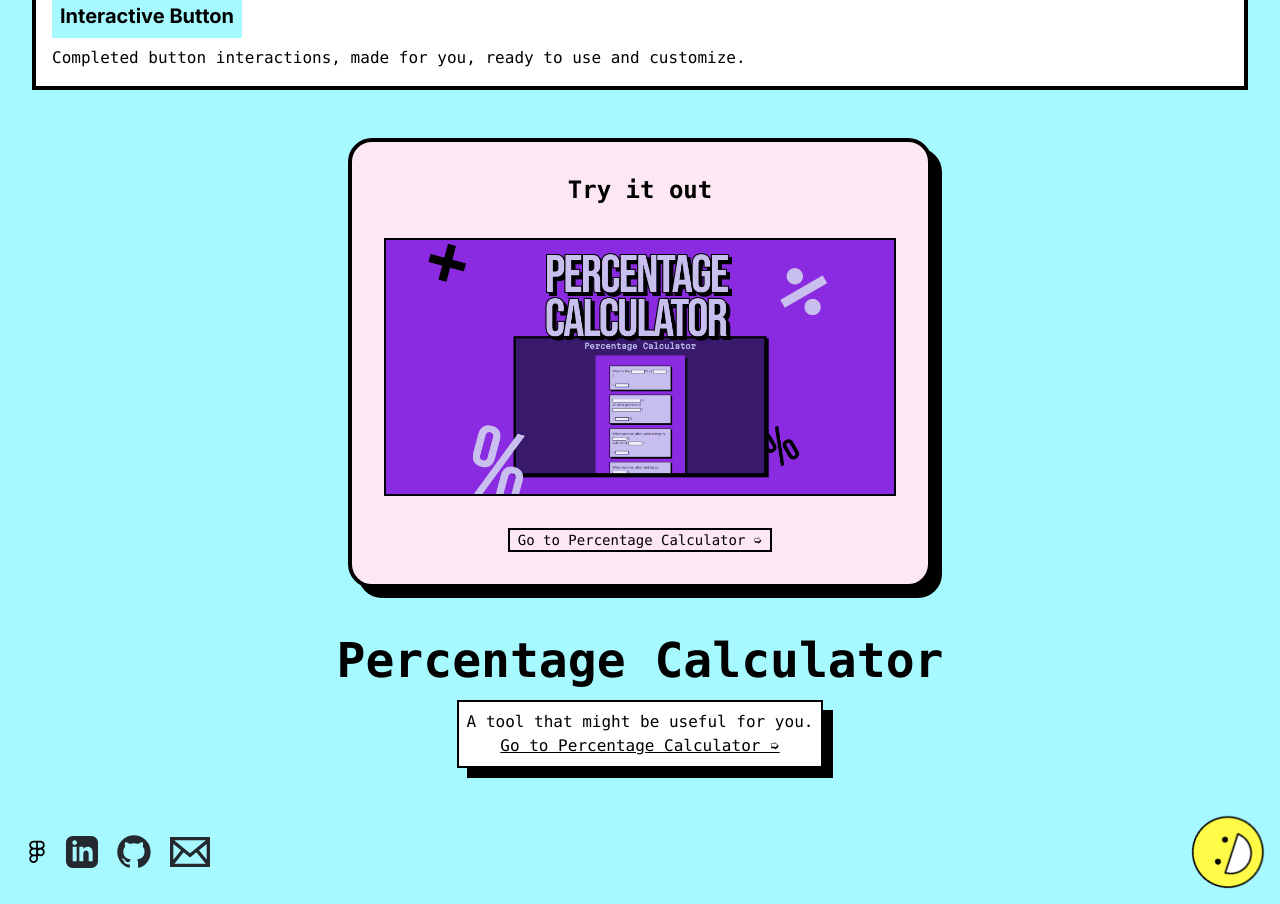
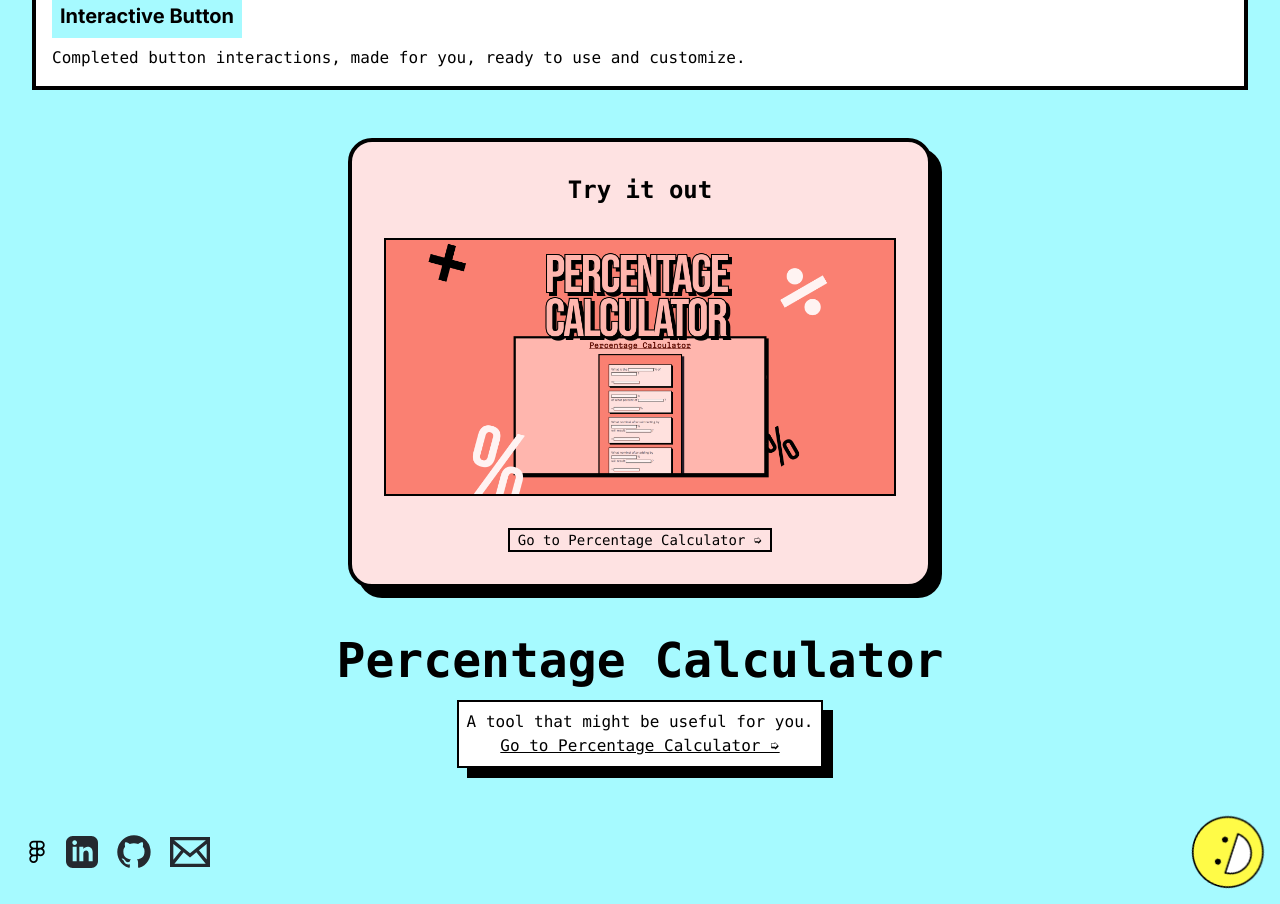
Before and after one commit to muhamaddigdaya/portfolio, a Next.js app: page / in a window 1280 px wide. Shown: the part 5320-6224 px from the top of the page. Built offline with nearby package versions, Linux system fonts and the light colour scheme.

Commit message:
color change

```diff
--- a/src/app/components/Tool.tsx
+++ b/src/app/components/Tool.tsx
@@ -6,12 +6,12 @@ type Props = {}
 
 const Tool = (props: Props) => {
   return (
-    <div className='flex flex-col items-start sm:items-center rounded-3xl xl:my-8 sm:my-4 ml-0 p-8 bg-pink-100 border-8 border-black sm:border-4 w-fit space-y-8 hover:shadow-[10px_10px_0px_0px_#000] xl:shadow-inherit lg:shadow-[10px_10px_0px_0px_#000] duration-150 ease-in text-black'>
+    <div className='flex flex-col items-start sm:items-center rounded-3xl xl:my-8 sm:my-4 ml-0 p-8 bg-red-100 border-8 border-black sm:border-4 w-fit space-y-8 hover:shadow-[10px_10px_0px_0px_#000] xl:shadow-inherit lg:shadow-[10px_10px_0px_0px_#000] duration-150 ease-in text-black'>
       <h2 className='text-5xl sm:text-2xl font-bold cursor-default'>Try it out</h2>
       <Link href="https://muhamaddigdaya.github.io/percentage-calculator/" target="_blank">
         <Image src="/Calculator.png" width={1920} height={960} alt="UI Kit" className='xl:max-w-3xl lg:max-width-xl md:max-w-lg sm:max-w-[200px] sm:border-2 border-black border-4 hover:scale-[0.95] transition duration-150 ease-out mr-[0px]' />
       </Link>
-      <button className='flex text-xl xl:py-2 sm:text-sm sm:px-2 sm:py-0 items-center border-black border-2 hover:bg-[#C9BFEF] hover:font-bold transition duration-150'><Link href="https://muhamaddigdaya.github.io/percentage-calculator/" target="_blank">Go to Percentage Calculator ➭</Link></button>
+      <button className='flex text-xl xl:py-2 sm:text-sm sm:px-2 sm:py-0 items-center border-black border-2 hover:bg-red-200 hover:font-bold transition duration-150'><Link href="https://muhamaddigdaya.github.io/percentage-calculator/" target="_blank">Go to Percentage Calculator ➭</Link></button>
     </div>
   )
 }
```
Also changed, not shown: public/Calculator.png.
